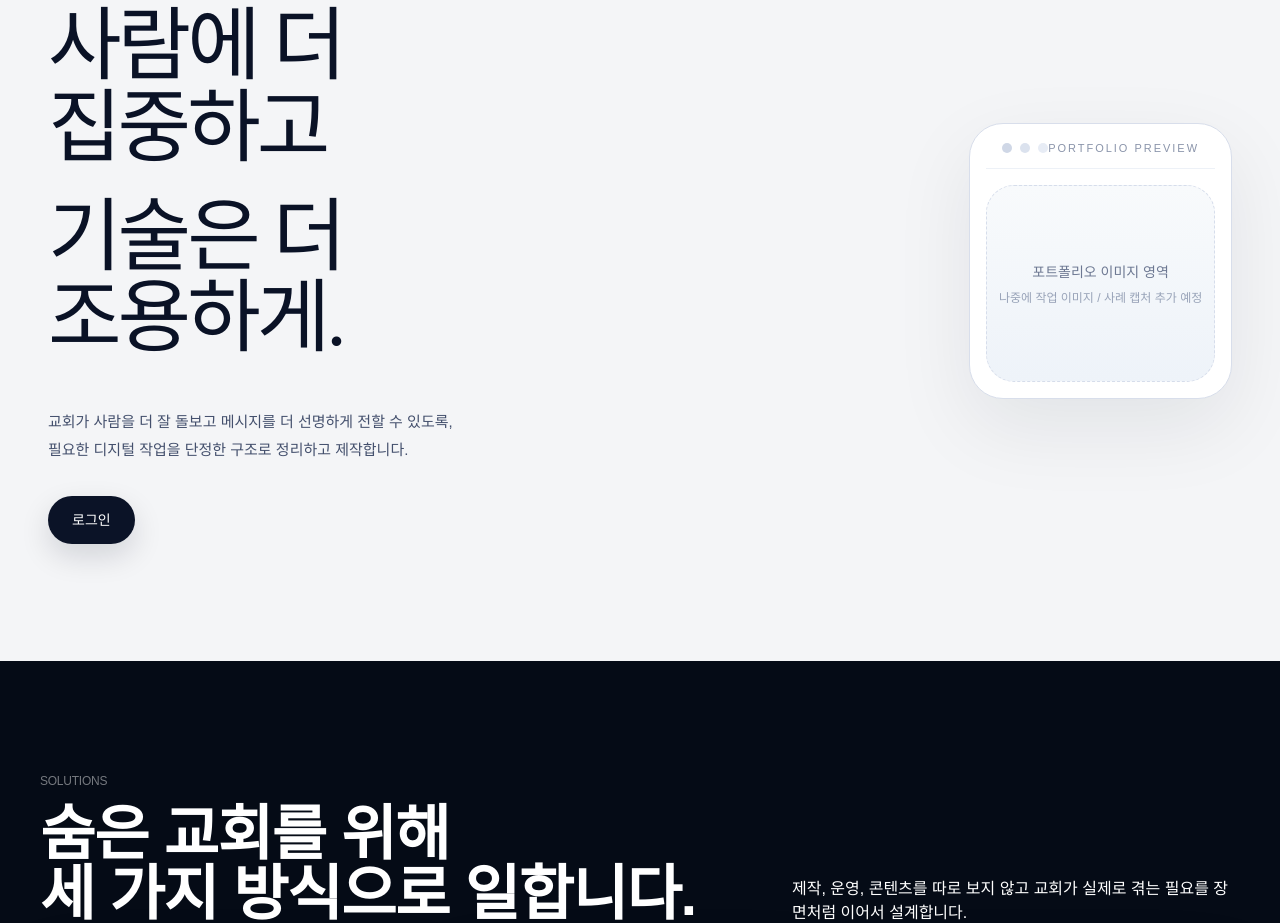
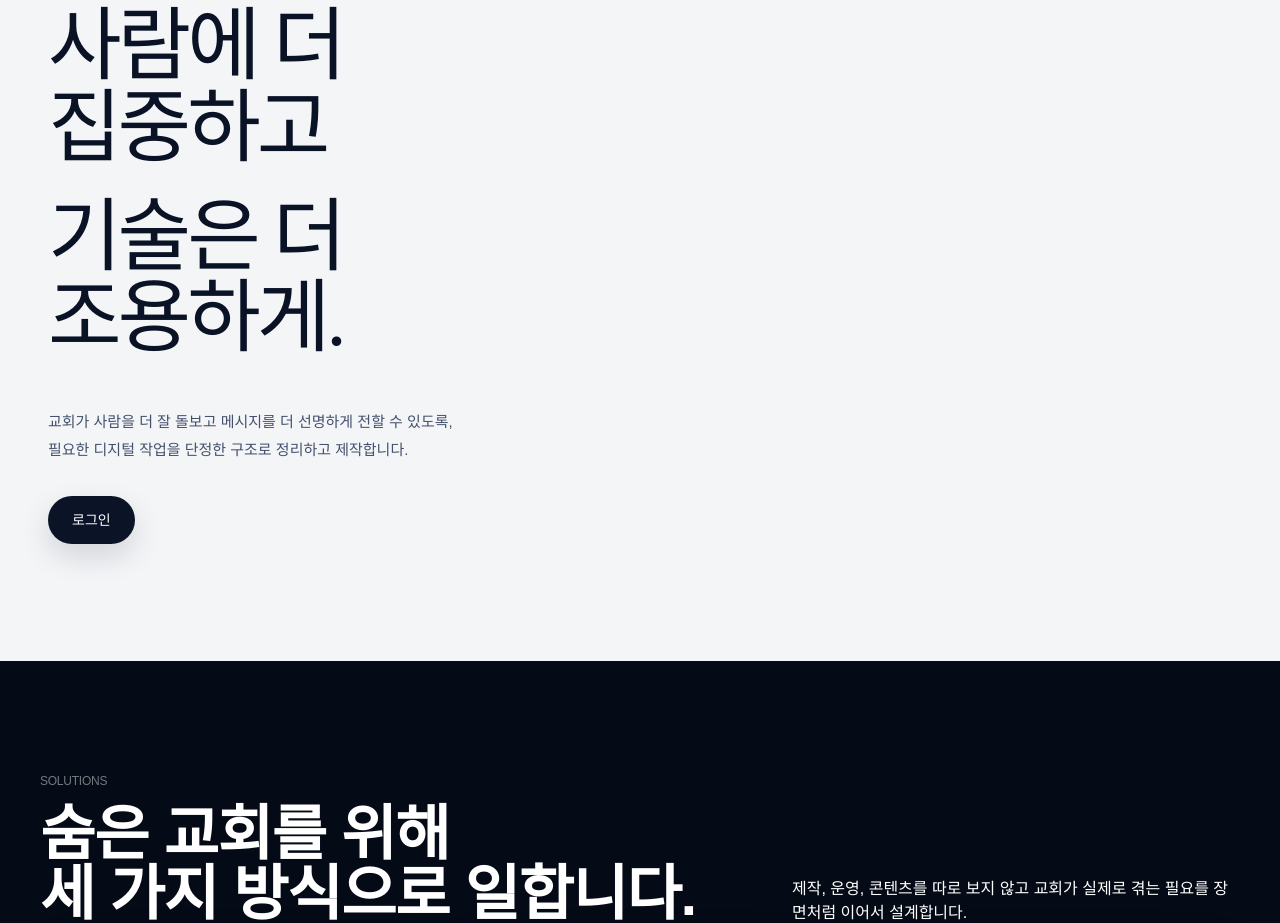
Before and after one commit to kinddragon1224/soom-church, a Next.js app: page / in a window 1280 px wide. Shown: the part 940-1863 px from the top of the page. Built offline with nearby package versions, Linux system fonts and the light colour scheme; a web font is replaced by a local one.

Commit message:
Remove portfolio placeholder from message section

```diff
--- a/app/page.tsx
+++ b/app/page.tsx
@@ -88,7 +88,7 @@ export default function HomePage() {
 
       <section id="message" className="border-t border-white/10 bg-[#f4f5f7] text-[#0a1020]">
         <div className="mx-auto flex min-h-screen max-w-[1540px] items-center px-5 py-14 sm:px-8 lg:px-12">
-          <div className="grid w-full gap-12 lg:grid-cols-[minmax(420px,0.78fr)_minmax(560px,1fr)] lg:items-center lg:gap-20 xl:gap-28">
+          <div className="grid w-full gap-12 lg:grid-cols-[minmax(420px,0.78fr)_minmax(0,1fr)] lg:items-center lg:gap-20 xl:gap-28">
             <div className="max-w-[620px] lg:-translate-y-1">
               <p className="text-[11px] font-medium tracking-[0.24em] text-[#5c6785]">MESSAGE</p>
               <h2
@@ -114,24 +114,7 @@ export default function HomePage() {
               </div>
             </div>
 
-            <div className="relative lg:justify-self-end">
-              <div className="rounded-[28px] border border-[#d8deeb] bg-white p-3 shadow-[0_28px_80px_rgba(17,24,39,0.08)] sm:rounded-[34px] sm:p-4">
-                <div className="flex items-center justify-between border-b border-[#edf1f7] px-3 pb-3 sm:px-4">
-                  <div className="flex items-center gap-2">
-                    <span className="h-2.5 w-2.5 rounded-full bg-[#cfd7e6]" />
-                    <span className="h-2.5 w-2.5 rounded-full bg-[#dbe2ee]" />
-                    <span className="h-2.5 w-2.5 rounded-full bg-[#e7ecf5]" />
-                  </div>
-                  <p className="text-[11px] font-medium tracking-[0.18em] text-[#8a94aa]">PORTFOLIO PREVIEW</p>
-                </div>
-                <div className="mt-4 flex aspect-[1.16/1] items-center justify-center rounded-[22px] border border-dashed border-[#d6ddeb] bg-[linear-gradient(180deg,#f8fafc_0%,#eef3f9_100%)] text-center sm:rounded-[28px]">
-                  <div>
-                    <p className="text-sm font-medium text-[#6d7892]">포트폴리오 이미지 영역</p>
-                    <p className="mt-2 text-xs text-[#98a3b8]">나중에 작업 이미지 / 사례 캡처 추가 예정</p>
-                  </div>
-                </div>
-              </div>
-            </div>
+            <div className="hidden lg:block" />
           </div>
         </div>
       </section>
```
